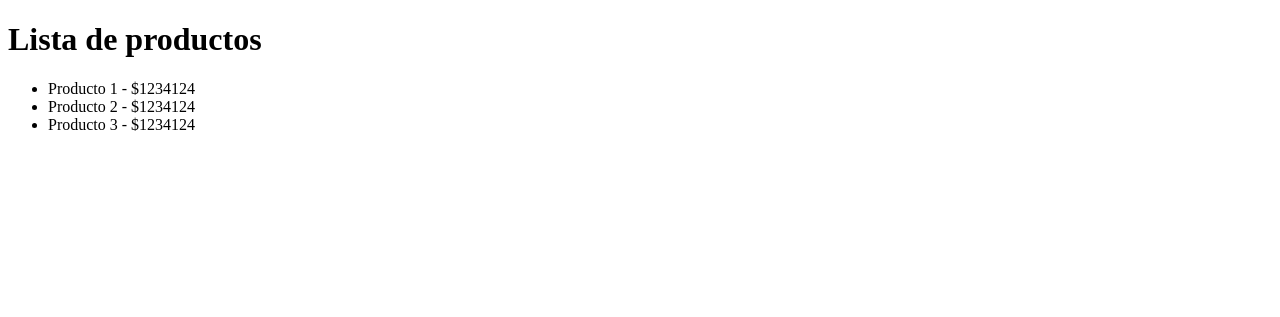
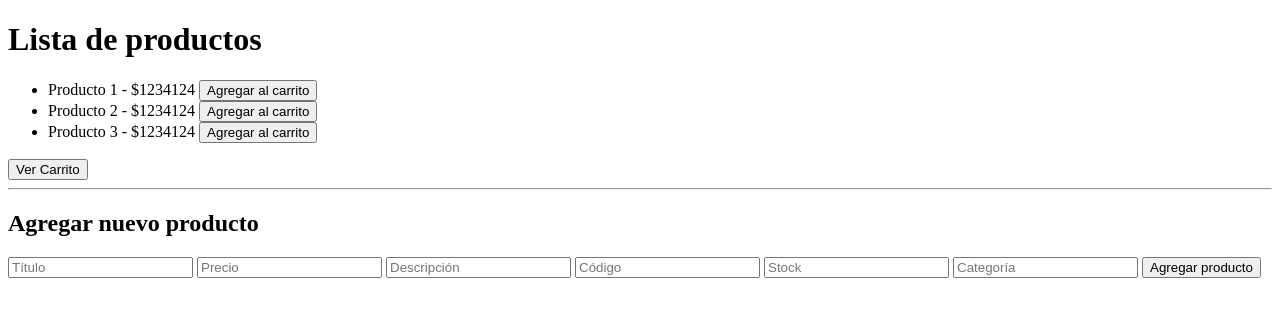
Before and after one commit to romiazcarate/back-coderhouse, a Node server app: page / in a window 1280 px wide. Shown: the top 317 px of the page. Run offline with Node 20, Linux system fonts and the light colour scheme; some libraries are stand-ins or nearby versions.

Commit message:
Update home.handlebars

```diff
--- a/views/home.handlebars
+++ b/views/home.handlebars
@@ -1,6 +1,32 @@
 <h1> Lista de productos </h1>
 <ul>
     {{#each products}}
-    <li> {{this.title}} - ${{this.price}}  </li>
+    <li> {{this.title}} - ${{this.price}}
+    <button onclick="addToCart({{this.id}})">Agregar al carrito</button>
+    </li>
     {{/each}}
 </ul>
+
+<button onclick="showCart()">Ver Carrito</button>
+
+<!-- Popup (modal) para mostrar el carrito -->
+<div id="cartModal" style="display:none; position: fixed; top:0; left:0; right:0; bottom:0; background-color: rgba(0,0,0,0.5);">
+  <div style="background: #fff; margin: 10% auto; padding: 20px; width: 300px; position: relative;">
+    <h2>Carrito</h2>
+    <ul id="cartItems"></ul>
+    <button onclick="closeCart()">Cerrar</button>
+  </div>
+</div>
+
+<hr>
+
+<h2>Agregar nuevo producto</h2>
+<form id="product-form">
+  <input type="text" id="title" placeholder="Título" required>
+  <input type="number" id="price" placeholder="Precio" required>
+  <input type="text" id="description" placeholder="Descripción" required>
+  <input type="text" id="code" placeholder="Código" required>
+  <input type="number" id="stock" placeholder="Stock" required>
+  <input type="text" id="category" placeholder="Categoría" required>
+  <button type="submit">Agregar producto</button>
+</form>
```
